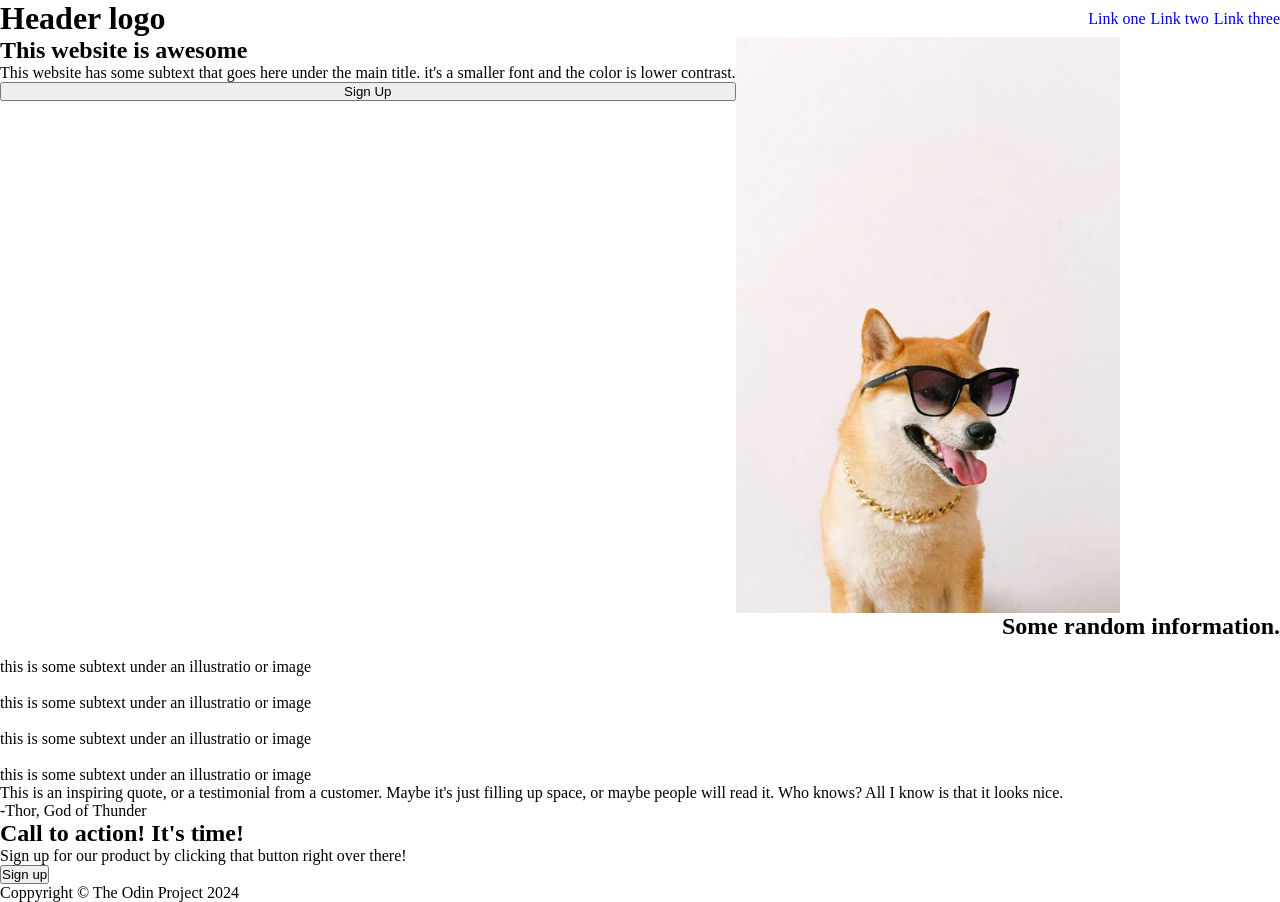
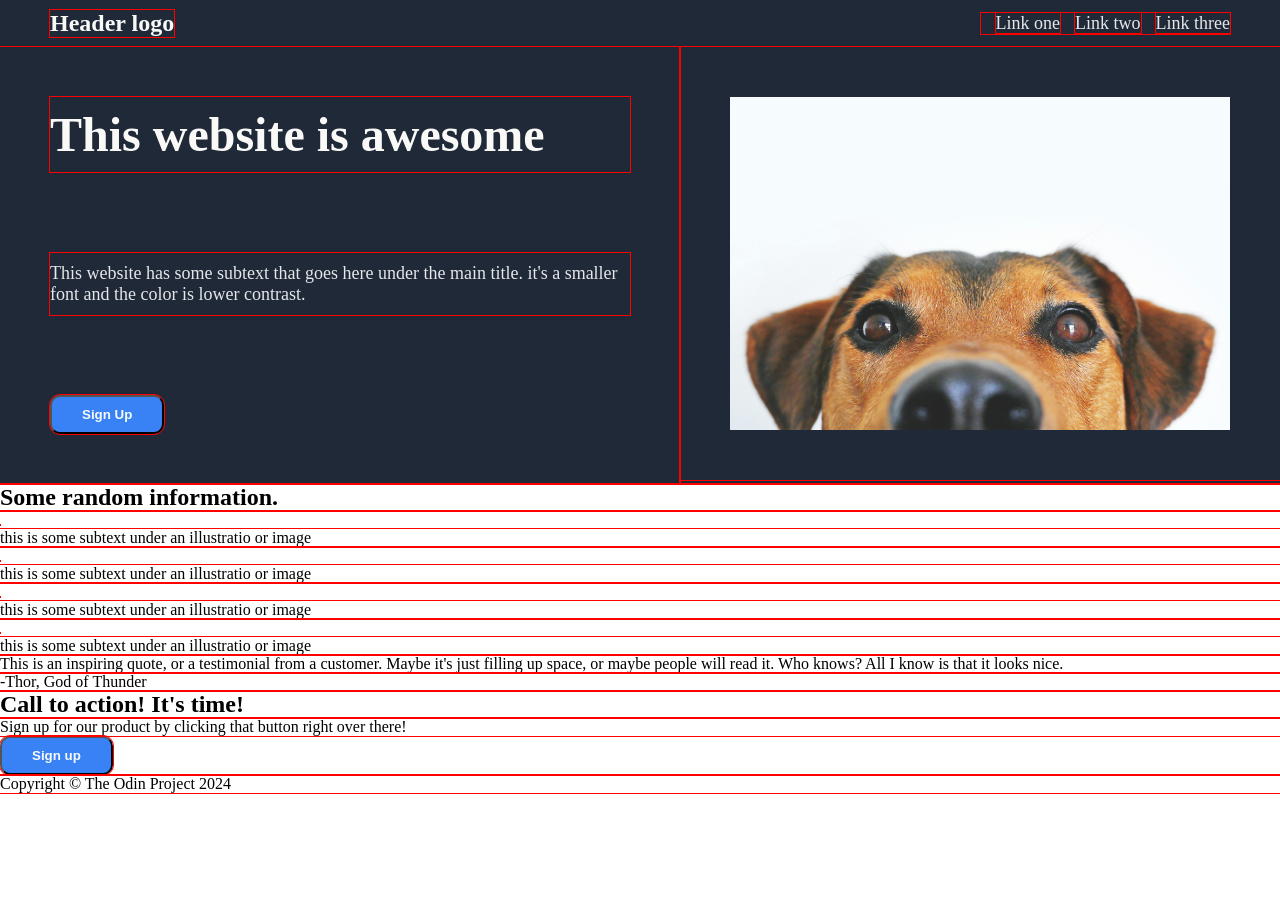
Before and after one commit to reikasar/odin-landingpage, a plain HTML site: page index.html in a window 1280 px wide. After the commit the page ends 800 px from the top, so only its background shows below. Drawn offline with Linux system fonts and the light colour scheme.

Commit message:
add css styling for header and hero section

```diff
--- a/css/style.css
+++ b/css/style.css
@@ -2,21 +2,27 @@
   box-sizing: border-box;
   margin: 0;
   padding: 0;
+
+  outline: 1px solid red;
 }
 
 body {
   font: Roboto;
   width: 100%;
   min-height: 100vh;
+
+  display: flex;
+  flex-flow: column;
 }
 
-.main-wrapper {
-  width: 50%;
-  height: auto;
-  display: flex;
-}
+/* Header section start */
 
 .header {
+  background-color: #1f2937;
+  color: #e5e7eb;
+  font: 18px;
+  padding: 10px 50px 10px 50px;
+
   display: flex;
   flex-flow: row-reverse nowrap;
   justify-content: space-between;
@@ -25,33 +31,70 @@ body {
 
 .header .logo {
   font-weight: 900;
-  font-size: 2em;
+  font-size: 24px;
+  color: #f9faf8
 }
 
 .nav {
   display: flex;
   list-style-type: none;
-  text-decoration: none;
+  font-size: 18px;
+  color: #e5e7eb
 }
 
 .nav li {
-  margin-left: 5px;
+  margin-left: 15px;
 }
 
-.nav a {
+.nav li a {
   text-decoration: none;
+  font-size: 18px;
+  color: #e5e7eb
 }
 
+/* Header section end */
+
+/* Hero section start */
+
 .hero {
+  background-color: #1f2937;
+  width: 100%;
+
   display: flex;
+  justify-content: center;
 }
 
 .hero-text {
   display: flex;
   flex-flow: column;
+  justify-content: space-between;
+  padding: 50px;
+}
+
+.hero-text h1 {
+  font-size: 48px;
+  font-weight: 900;
+  color: #f9faf8;
+  padding: 10px 0px;
+}
+
+.hero-text p {
+  font-size: 18px;
+  color: #e5e7eb;
+  padding: 10px 0px;
+}
+
+.signup {
+  background-color: #3882f6;
+  color: #f9faf8;
+  font-weight: bold;
+  padding: 10px 30px;
+  border-radius: 10px;
+  width: fit-content;
 }
 
 .hero img {
-  width: 30%;
+  max-width: 600px;
   height: auto;
+  padding: 50px;a
 }
--- a/index.html
+++ b/index.html
@@ -7,7 +7,6 @@
   <link rel="stylesheet" href="/css/style.css">
 </head>
 <body>
-  <div class="page-wrapper">
   <header class="header">
     <nav class="navbar">
       <ul class="nav">
@@ -33,14 +32,16 @@
         Sign Up
       </button>
     </div>
-        <img class="hero-image"
-          src="/img/pexels-photo-4588001.png"
-          alt=""
+    <div class="hero-image">
+      <img
+        src="/img/dog.jpg"
+        alt="Closeup of a dog's face"
       />
+    </div>
   </section>
 
   <section class="info">
-      <h2 class="header">
+    <h2 class="subheader">
       Some random information.
     </h2>
     <div class="card-container">
@@ -71,7 +72,9 @@
   <section class="cto">
     <div class="cto-box">
       <div class="cto-text">
-          <h2>Call to action! It's time!</h2>
+        <h2>
+          Call to action! It's time!
+        </h2>
         <p class="cto-text">
           Sign up for our product by clicking that button right over there!
         </p>
@@ -83,8 +86,8 @@
   </section>
 
   <footer class="footer">
-      <p>Coppyright &copy; The Odin Project 2024</p>
+    <p>Copyright &copy; The Odin Project 2024</p>
   </footer>
-  </div>
+
 </body>
 </html>
```
Also changed, not shown: img/dog.jpg (added). Lines whose indentation alone changed are shown as unchanged.
